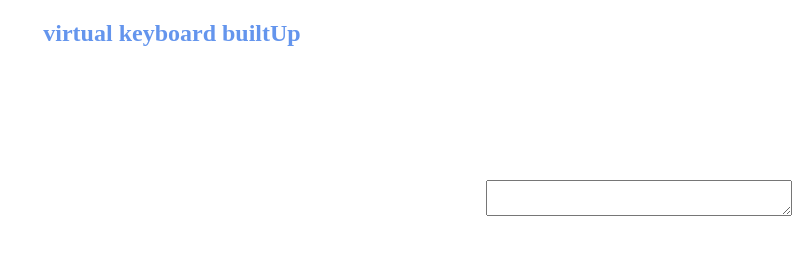
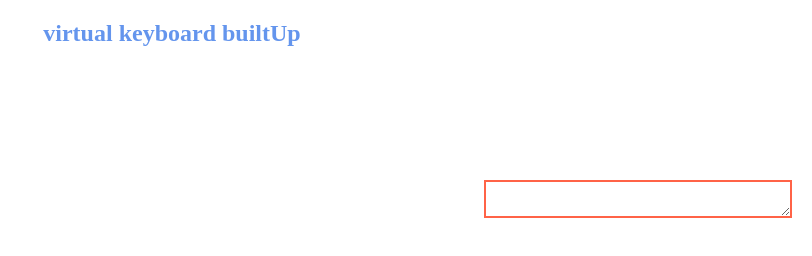
Before and after one commit to lilphemy/virtual-keyboard, a plain HTML site: page index.html in a window 1280 px wide. Shown: the whole page, without its empty margins (468-1280 px from the left). Drawn offline with nearby package versions, Linux system fonts and the light colour scheme.

Commit message:
Update keyboard.css
updating the textarea field for more appealing view

```diff
--- a/keyboard.css
+++ b/keyboard.css
@@ -3,6 +3,12 @@
     text-align: center;
     font-family: Times new roman;
     color:cornflowerblue;
+}
+
+.use--keyboard {
+    width: 80%;
+    border: 2px solid tomato;
+
 }
 .keyboard {
     position: fixed;
```
